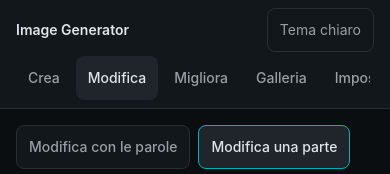
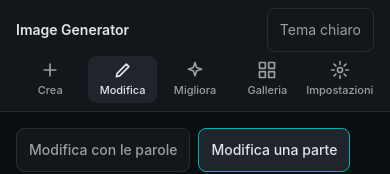
Before and after one commit to AndreaBonn/image-generator, a React (Vite) app in the folder frontend/: page /modifica in a window 390 px wide. Shown: the top 174 px of the page. Built offline with nearby package versions, Linux system fonts and the light colour scheme; no server answers.

Commit message:
feat(ui): S5 show all five nav items with icons on phones
At 375 px the nav scrolled sideways and cut 'Impostazioni'. Phones get a five-column grid of icon plus label; wider screens keep the row, now with icons.

Tests: vitest layout + App 26 passed, tsc and eslint clean

```diff
--- a/frontend/src/components/layout/NavBar.tsx
+++ b/frontend/src/components/layout/NavBar.tsx
@@ -1,17 +1,18 @@
 import { NavLink } from "react-router-dom";
 import { useTheme } from "@/hooks/useTheme";
+import { CreateIcon, EditIcon, GalleryIcon, ImproveIcon, SettingsIcon } from "@/components/layout/NavIcons";
 
 const NAV_ITEMS = [
-  { to: "/", label: "Crea" },
-  { to: "/modifica", label: "Modifica" },
-  { to: "/migliora", label: "Migliora" },
-  { to: "/galleria", label: "Galleria" },
-  { to: "/impostazioni", label: "Impostazioni" },
+  { to: "/", label: "Crea", Icon: CreateIcon },
+  { to: "/modifica", label: "Modifica", Icon: EditIcon },
+  { to: "/migliora", label: "Migliora", Icon: ImproveIcon },
+  { to: "/galleria", label: "Galleria", Icon: GalleryIcon },
+  { to: "/impostazioni", label: "Impostazioni", Icon: SettingsIcon },
 ];
 
 function linkClassName({ isActive }: { isActive: boolean }): string {
   const base =
-    "flex min-h-11 shrink-0 items-center whitespace-nowrap rounded-md px-3 py-2 text-sm font-medium transition-colors";
+    "flex min-h-11 flex-col items-center justify-center gap-0.5 whitespace-nowrap rounded-md px-1 py-1 text-[11px] font-medium transition-colors sm:flex-row sm:gap-2 sm:px-3 sm:py-2 sm:text-sm";
   return isActive
     ? `${base} bg-paper-3 text-ink`
     : `${base} text-ink-muted hover:bg-paper-2 hover:text-ink`;
@@ -26,10 +27,11 @@ export function NavBar() {
       className="flex flex-wrap items-center gap-1 border-b border-border bg-paper-2 px-4 py-2"
     >
       <span className="order-1 mr-4 text-sm font-semibold text-ink">Image Generator</span>
-      <ul className="order-3 -mx-1 flex w-full gap-1 overflow-x-auto px-1 sm:order-2 sm:mx-0 sm:w-auto sm:px-0">
+      <ul className="order-3 grid w-full grid-cols-5 gap-1 sm:order-2 sm:flex sm:w-auto">
         {NAV_ITEMS.map((item) => (
           <li key={item.to}>
             <NavLink to={item.to} className={linkClassName} end={item.to === "/"}>
+              <item.Icon />
               {item.label}
             </NavLink>
           </li>
--- /dev/null
+++ b/frontend/src/components/layout/NavIcons.tsx
@@ -0,0 +1,63 @@
+import type { ReactNode } from "react";
+
+/** Line icons for the main nav (S5): decorative, the label stays the accessible name. */
+function Icon({ children }: { children: ReactNode }) {
+  return (
+    <svg
+      aria-hidden="true"
+      viewBox="0 0 24 24"
+      fill="none"
+      stroke="currentColor"
+      strokeWidth="2"
+      strokeLinecap="round"
+      strokeLinejoin="round"
+      className="h-5 w-5 shrink-0"
+    >
+      {children}
+    </svg>
+  );
+}
+
+export function CreateIcon() {
+  return (
+    <Icon>
+      <path d="M12 5v14M5 12h14" />
+    </Icon>
+  );
+}
+
+export function EditIcon() {
+  return (
+    <Icon>
+      <path d="M4 20l4-1 11-11-3-3L5 16z" />
+    </Icon>
+  );
+}
+
+export function ImproveIcon() {
+  return (
+    <Icon>
+      <path d="M12 3l2 6 6 2-6 2-2 6-2-6-6-2 6-2z" />
+    </Icon>
+  );
+}
+
+export function GalleryIcon() {
+  return (
+    <Icon>
+      <rect x="3" y="3" width="7" height="7" />
+      <rect x="14" y="3" width="7" height="7" />
+      <rect x="3" y="14" width="7" height="7" />
+      <rect x="14" y="14" width="7" height="7" />
+    </Icon>
+  );
+}
+
+export function SettingsIcon() {
+  return (
+    <Icon>
+      <circle cx="12" cy="12" r="3" />
+      <path d="M12 2v3M12 19v3M2 12h3M19 12h3M4.9 4.9l2.1 2.1M17 17l2.1 2.1M4.9 19.1L7 17M17 7l2.1-2.1" />
+    </Icon>
+  );
+}
```
Also changed, not shown: 1 other file (tests, documents, lock files or other folders).
